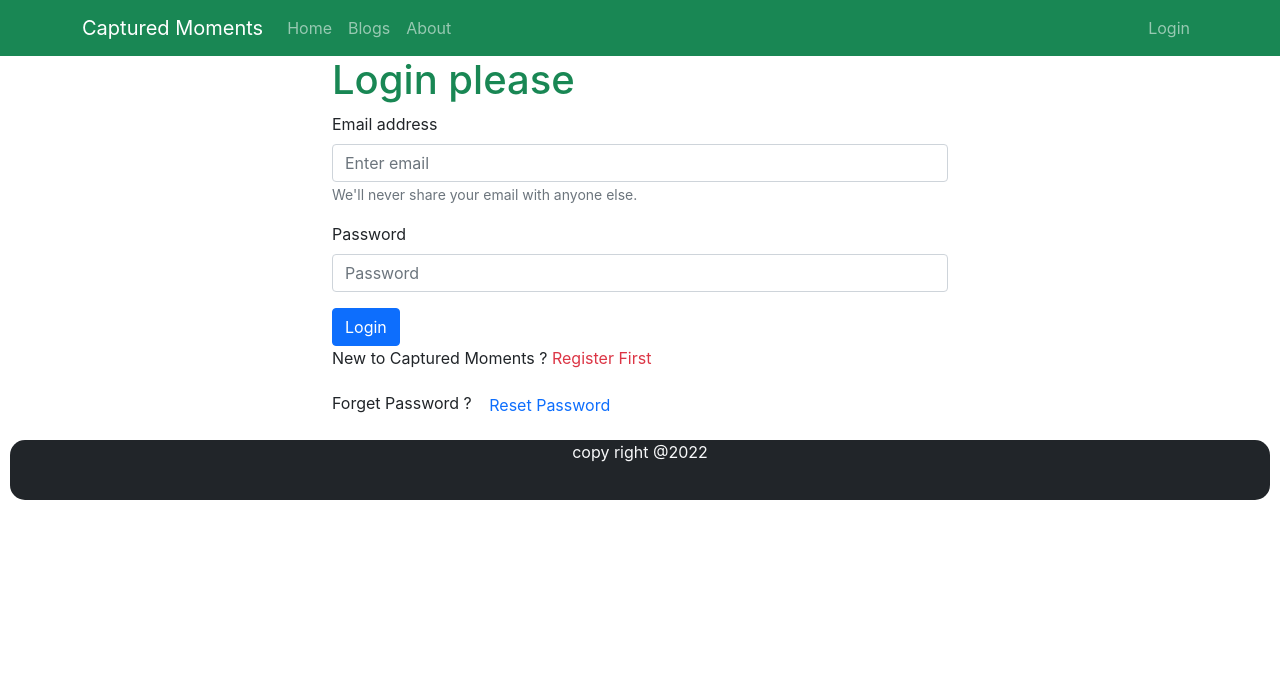
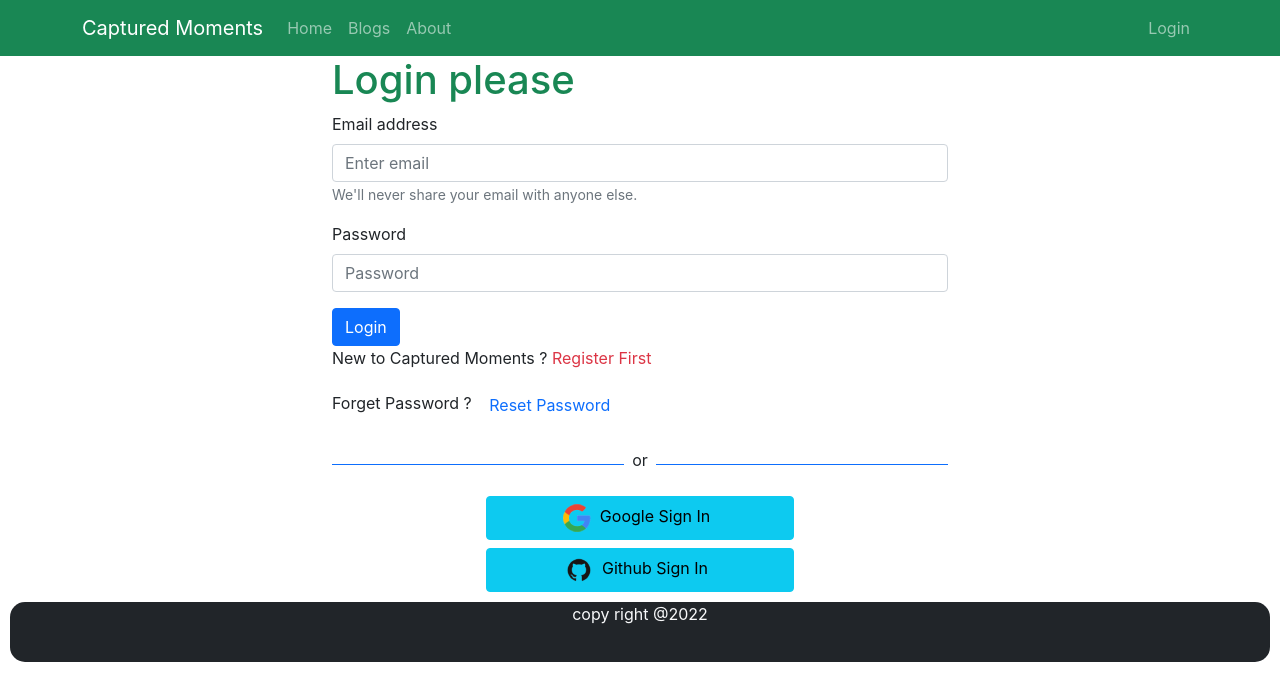
Before and after one commit to Soyebmahir/Independent-Service-Provider, a React (Create React App) app: page /login in a window 1280 px wide. Shown: the top 700 px of the page. Built offline with nearby package versions, Linux system fonts and the light colour scheme; no server answers.

Commit message:
google and github sign in and error handling

```diff
--- /dev/null
+++ b/src/component/Loading/Loading.js
@@ -0,0 +1,12 @@
+import React from 'react';
+import { Spinner } from 'react-bootstrap';
+
+const Loading = () => {
+    return (
+        <div style={{ height: '300px' }} className='w-100 d-flex justify-content-center align-items-center'>
+            <Spinner animation="border" variant="primary" />
+        </div>
+    );
+};
+
+export default Loading;
--- a/src/component/Login/Login.js
+++ b/src/component/Login/Login.js
@@ -5,20 +5,24 @@
 import { Link, useLocation, useNavigate } from 'react-router-dom';
 import { toast, ToastContainer } from 'react-toastify';
 import auth from '../../firebase.init';
+import SocialLogin from '../SocialLogin/SocialLogin';
 
 const Login = () => {
     const emailRef = useRef('')
     const passwordRef = useRef('')
-    const nevigate = useNavigate();
+
     const location = useLocation()
     let from = location.state?.from?.pathname || "/";
-
+    let errorElement;
     const [
         signInWithEmailAndPassword,
         user,
         loading,
         error,
     ] = useSignInWithEmailAndPassword(auth);
+    if (error) {
+        errorElement = <p className='text-danger'>Error: {error?.message}</p>
+    }
     const navigate = useNavigate()
     if (user) {
         navigate(from, { replace: true })
@@ -31,9 +35,9 @@
     }
     const [sendPasswordResetEmail, sending] = useSendPasswordResetEmail(auth);
 
-    const navigateRegister = (event) => {
-        nevigate('/register')
-    }
+    // const navigateRegister = (event) => {
+    //     nevigate('/register')
+    // }
     const resetPassword = async () => {
         const email = emailRef.current.value;
         if (email) {
@@ -65,9 +69,11 @@
                     Login
                 </Button>
             </Form>
+            {errorElement}
             <p>New to Captured Moments ? <Link to={"/register"} className='text-danger pe-auto text-decoration-none'>Register First</Link ></p>
             <p>Forget Password ? <button className='btn btn-link text-primary pe-auto text-decoration-none' onClick={resetPassword}>Reset Password</button> </p>
             <ToastContainer></ToastContainer>
+            <SocialLogin></SocialLogin>
         </div >
     );
 };
--- a/src/component/Register/Register.js
+++ b/src/component/Register/Register.js
@@ -1,8 +1,10 @@
 import React, { useRef } from 'react';
 import { Button, Form } from 'react-bootstrap';
 import { useCreateUserWithEmailAndPassword } from 'react-firebase-hooks/auth';
-import { Link } from 'react-router-dom';
+import { Link, useNavigate } from 'react-router-dom';
 import auth from '../../firebase.init';
+
+import SocialLogin from '../SocialLogin/SocialLogin';
 
 const Register = () => {
     const emailRef = useRef('')
@@ -15,22 +17,22 @@
         loading,
         error,
     ] = useCreateUserWithEmailAndPassword(auth, { sendEmailVerification: true });
-    // const nevigate = useNavigate();
+
+
+    const nevigate = useNavigate();
+    if (user) {
+        nevigate('/login')
+    }
+
     const handleFormSubmit = (event) => {
 
         event.preventDefault()
-        // // console.log(event.target.email.value);
-        // another way of getting these value
-        // const email =event.target.email.value
-        // const password =event.target.password.value
-        // const name =event.target.name.value
+
         let email = emailRef.current.value
         let password = passwordRef.current.value
         let name = nameRef.current.value
         console.log(email, password, name);
-        createUserWithEmailAndPassword(email, password)
-
-
+        createUserWithEmailAndPassword(email, password);
 
     }
 
@@ -62,6 +64,7 @@
                 </Button>
             </Form>
             <p>ALready have an Account ? <Link to={"/login"} className='text-danger pe-auto text-decoration-none' >Login please</Link ></p>
+            <SocialLogin></SocialLogin>
         </div>
     );
 };
--- /dev/null
+++ b/src/component/SocialLogin/SocialLogin.js
@@ -0,0 +1,55 @@
+import React from 'react';
+import { useSignInWithGithub, useSignInWithGoogle } from 'react-firebase-hooks/auth';
+import { useNavigate } from 'react-router-dom';
+import auth from '../../firebase.init';
+import Loading from '../Loading/Loading';
+import google from '../../Images/google.png'
+import github from '../../Images/github.png'
+
+const SocialLogin = () => {
+
+    const [signInWithGoogle, user, loading, error] = useSignInWithGoogle(auth);
+    const [signInWithGithub, user1, loading1, error1] = useSignInWithGithub(auth);
+    const navigate = useNavigate();
+
+    let errorElement;
+
+    if (loading || loading1) {
+        return <Loading></Loading>
+    }
+
+    if (error || error1) {
+        errorElement = <p className='text-danger'>Error: {error?.message} {error1?.message}</p>
+    }
+
+    if (user || user1) {
+        navigate('/home');
+    }
+    return (
+        <div>
+            <div className='d-flex align-items-center'>
+                <div style={{ height: '1px' }} className='bg-primary w-50'></div>
+                <p className='mt-2 px-2'>or</p>
+                <div style={{ height: '1px' }} className='bg-primary w-50'></div>
+            </div>
+            {errorElement}
+            <div className=''>
+                <button
+                    onClick={() => signInWithGoogle()}
+                    className='btn btn-info w-50 d-block mx-auto my-2'>
+                    <img style={{ width: '30px' }} src={google} alt="" />
+                    <span className='px-2'>Google Sign In</span>
+                </button>
+
+                <button
+                    onClick={() => signInWithGithub()}
+                    className='btn btn-info w-50 d-block mx-auto'>
+                    <img style={{ width: '30px' }} src={github} alt="" />
+                    <span className='px-2'>Github Sign In</span>
+                </button>
+            </div>
+        </div>
+    );
+};
+
+export default SocialLogin;
```
Also changed, not shown: src/Images/github.png (added), src/Images/google.png (added).
